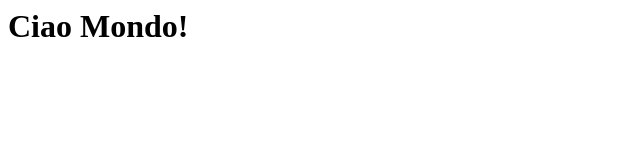
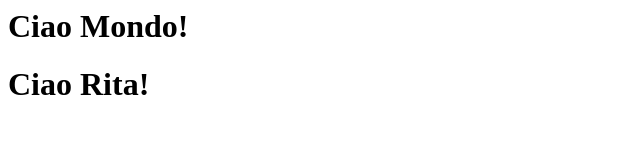
Before and after one commit to antoniosenia/verifica, a plain HTML site: page primosito/index.html in a window 1280 px wide. Shown: the whole page, without its empty margins (0-640 px from the left). Drawn offline with Linux system fonts and the light colour scheme.

Commit message:
Update index.html

```diff
--- a/primosito/index.html
+++ b/primosito/index.html
@@ -6,6 +6,7 @@
 
 <body>
     <h1>Ciao Mondo!</h1>
+    <h1>Ciao Rita!</h1>
 </body>
 
 </html>
```
